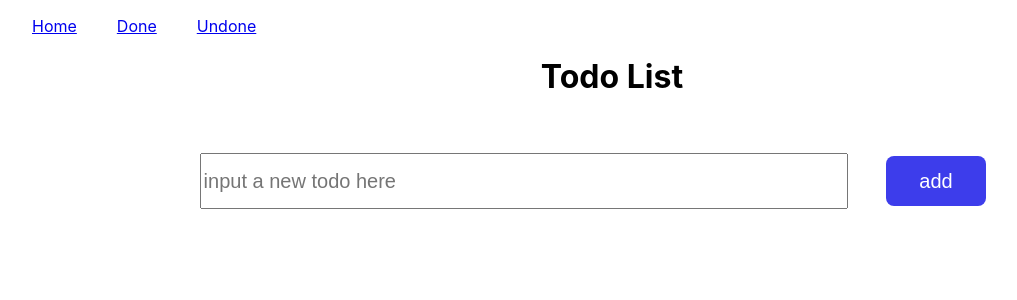
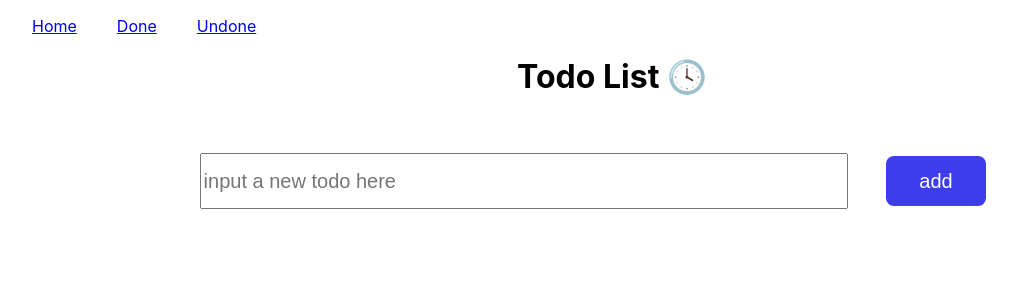
Before and after one commit to kobywongchunkit/my-todo, a React (Create React App) app: page / in a window 1280 px wide. Shown: the top 300 px of the page, without its empty margins (28-1045 px from the left). Built offline with nearby package versions, Linux system fonts and the light colour scheme; no server answers.

Commit message:
[todo][koby] add clock animation

```diff
--- a/src/App.css
+++ b/src/App.css
@@ -87,3 +87,57 @@ li {
   display:inline;
   padding: 10px 20px;
 }
+
+.clock::after {
+  content: '🕛';
+  animation-name: clock;
+  animation-duration: 24s;
+  animation-timing-function: linear;
+  animation-iteration-count: infinite;
+}
+
+@keyframes clock {
+  8.333% {
+      content: '🕐';
+  }
+
+  16.666% {
+      content: '🕑';
+  }
+
+  25% {
+      content: '🕒';
+  }
+
+  33.333% {
+      content: '🕓';
+  }
+
+  41.666% {
+      content: '🕔';
+  }
+
+  50% {
+      content: '🕕';
+  }
+
+  58.333% {
+      content: '🕖';
+  }
+
+  66.666% {
+      content: '🕗';
+  }
+
+  75% {
+      content: '🕘';
+  }
+
+  83.333% {
+      content: '🕙';
+  }
+
+  91.666% {
+      content: '🕚';
+  }
+}
--- a/src/components/TodoList.jsx
+++ b/src/components/TodoList.jsx
@@ -3,7 +3,7 @@ import TodoGroup from './TodoGroup';
 function TodoList(){
     return(
             <>
-                <h1>Todo List</h1>
+                <h1>Todo List <span class="emoji clock" role="img" /></h1>
                 <TodoGroup></TodoGroup>
                 <TodoGenerator></TodoGenerator>
             </>
--- a/src/components/TodoListFiltered.jsx
+++ b/src/components/TodoListFiltered.jsx
@@ -2,7 +2,7 @@ import TodoGroupFiltered from './TodoGroupFiltered';
 function TodoListFiltered({done}){
     return(
             <>
-                <h1>{done? "Done" : "Undone"} List</h1>
+                <h1>{done? "Done" : "Undone"} </h1>
                 <TodoGroupFiltered done={done}/>
             </>
     )
```
